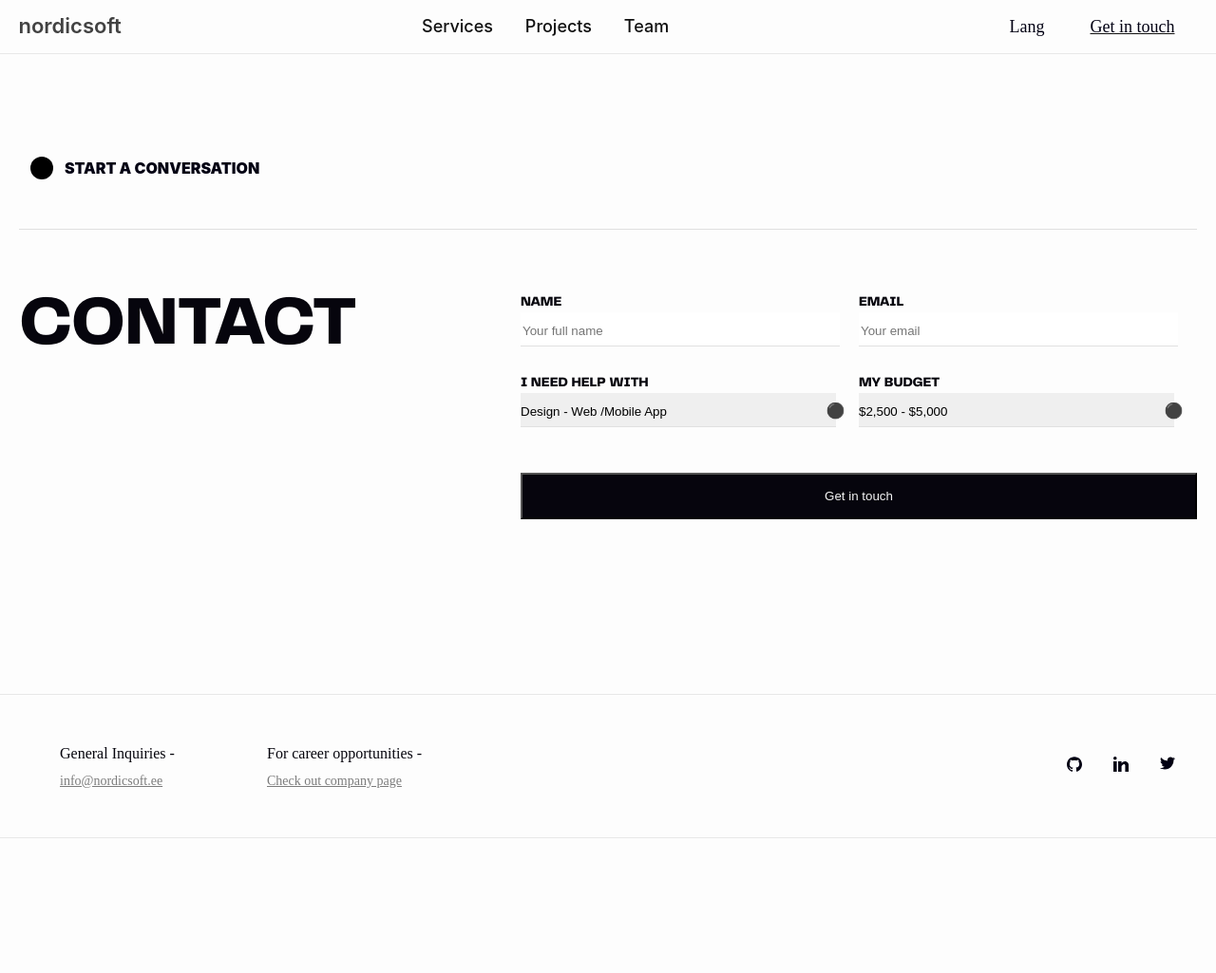
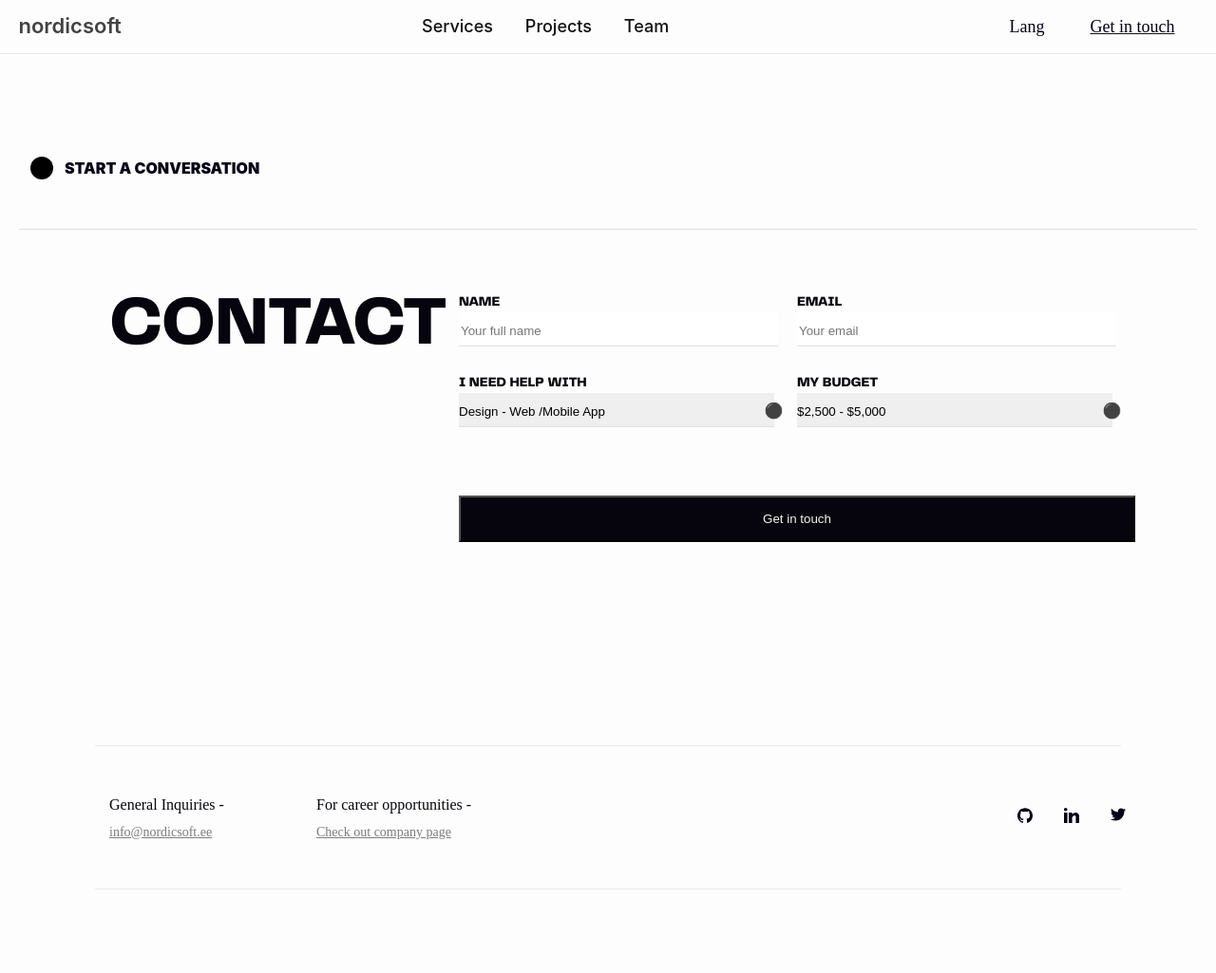
Before and after one commit to NordicSoft/landing_page_jekyll, a Jekyll site: the page built from contact.html, in a window 1280 px wide. Shown: the whole page at 95% size. Built offline with Jekyll 4.4.1, drawn with Linux system fonts in a browser that asks for light colours; some web fonts are replaced; after the commit the page ends 967 px from its top, so only the background shows below that.

Commit message:
Add responsive to contact page, fix footer layout

```diff
--- a/_includes/footer.html
+++ b/_includes/footer.html
@@ -1,6 +1,6 @@
 <footer class="site-footer h-card">
   <data class="u-url" href="{{ "/" | relative_url }}"></data>
-
+<section class="footer-main">
   <!-- <div class="wrapper"> -->
 <div class="container">
 <div class="menu-footer">
@@ -51,4 +51,5 @@
     NordicSoft is EU registered trademark of NordicSoft OÜ.<br>
     All Rights Reserved.</p></div>
   </div>
+</section>
 </footer>
--- a/_includes/footer_contact.html
+++ b/_includes/footer_contact.html
@@ -1,9 +1,9 @@
 <footer class="site-footer site-footer-contact h-card">
+<section id="footer-contact-page">
   <data class="u-url" href="{{ " /" | relative_url }}"></data>
 
   <!-- <div class="wrapper"> -->
   <div class="container">
-
     <div class="footer-contact">
       <div class="contacts">
 
@@ -15,13 +15,14 @@
         </div>
         <div class="contact-col">
           <p>For career opportunities - </p>
-          <a href="/blablabla">Check out company page</a></div>
+          <a href="/blablabla">Check out company page</a>
         </div>
       </div>
+    </div>
 
-      <div class="social-links">
-        {%- include social.html -%}
-      </div>
-
+    <div class="social-links">
+      {%- include social.html -%}
     </div>
+  </div>
+</section>
 </footer>
--- a/_includes/header.html
+++ b/_includes/header.html
@@ -4,7 +4,8 @@
     {%- assign default_paths = site.pages | map: "path" -%}
     {%- assign page_paths = site.header_pages | default: default_paths -%}
     {%- assign titles_size = site.pages | map: 'title' | join: '' | size -%}
-    <a class="site-title" rel="author" href="{{ " /" | relative_url }}">{{ site.title | escape }}</a>
+    <a class="logo"  href="{{ " /" | relative_url }}">{{ site.title | escape }}</a>
+
     <nav class="site-nav">
       <input type="checkbox" id="nav-trigger" class="nav-trigger" />
       <label for="nav-trigger">
--- a/_sass/minima/_layout.scss
+++ b/_sass/minima/_layout.scss
@@ -49,7 +49,7 @@
   position: relative;
 }
 
-.site-title {
+.logo {
   font-style: normal;
   font-weight: 600;
   font-size: 22px;
@@ -189,7 +189,6 @@
  * Site footer
  */
 .site-footer {
-  border-top: 1px solid $border-color-01;
   padding: $spacing-unit 0;
 }
 
@@ -208,7 +207,13 @@
   margin-left: 0;
 }
 
-.footer-col-wrapper,
+// .footer-contact-container{
+//   width: 100%;
+//   max-width: 1240px;
+//   display: flex;
+//   justify-content: space-between;
+//   flex-wrap: wrap;
+// }
 
 /**
  * site-footer
@@ -288,10 +293,10 @@ Footer
   max-width: 436px;
   width: 100%;
 }
-.site-footer-contact {
-  padding: 48px;
-  margin-bottom: 142px;
-  border-bottom: 1px solid $border-color-01;
+.footer-container{
+  width: 100%;
+    max-width: 1440px;
+    margin: unset;
 }
 .contacts {
   display: flex;
@@ -431,10 +436,21 @@ Footer
 /**
 *Contact form
 */
+#footer-contact-page{
+  border-bottom: 1px solid $border-color-01;
+  border-top: 1px solid $border-color-01;
+margin-left: 100px;
+margin-right: 100px;
+padding: 48px 0;
+}
 #contact-form {
   padding-top: 62px;
   padding-bottom: 184px;
+  margin: 0 100px;
+
+
 }
+
 .start-conversation {
   padding: 96px 0 40px 0;
   width: 100%;
@@ -480,6 +496,9 @@ Footer
   padding-top: 12px;
   margin-bottom: 24px;
   padding-bottom: 8px;
+}
+.form-col select {
+  margin-bottom: 24px;
 }
 .form-col select {
   border: 0;
@@ -533,6 +552,7 @@ Footer
 .contact-cols {
   display: flex;
   justify-content: space-between;
+  flex-wrap: wrap;
 }
 .contact-cols > div:first-child {
   max-width: 357px;
@@ -540,6 +560,7 @@ Footer
 .form-cols {
   display: flex;
   justify-content: space-between;
+  flex-wrap: wrap;
 }
 .contact-col {
   width: 100%;
@@ -552,6 +573,9 @@ Footer
 }
 .contact-form > .form-group {
   max-width: unset;
+}
+.contact-form select {
+  width: calc(100% - 10px);
 }
 .contact-form label {
   font-family: TelegrafBold;
@@ -653,6 +677,7 @@ Footer
 
 #get-in-touch {
   padding-bottom: 155px;
+  border-bottom: 1px solid #e8e8e8;
   a {
     font-family: Neue Montreal;
     font-style: normal;
@@ -888,6 +913,9 @@ Footer
   }
 }
 @media screen and (max-width: $on-palm) {
+  #footer-contact-page {
+    margin: 0 16px;}
+
   .project-cols svg {
     width: 100%;
   }
@@ -917,6 +945,18 @@ Footer
     font-size: 42px;
     padding-bottom: 120px;
   }
+  .contact-title {
+    font-size: 56px;
+  }
+  .contacts {
+    flex-wrap: wrap;
+  }
+  #contact-form {
+  margin: 0 5px;
+  padding-bottom: 59px;
+  }
+
+
 }
 @media screen and (min-width: $on-palm) {
   .container {
--- a/contact.html
+++ b/contact.html
@@ -36,6 +36,9 @@ permalink: /contact/
                                 <option>Gitlab</option>
                                 <option>Bitbucket</option>
                             </select>
+                            <!-- <svg height="10" width="10">
+                                <circle cx="24" cy="24" r="5" fill="black" />
+                            </svg> -->
                         </div>
                         <div class="form-col">
 
```
Also changed, not shown: assets/minima-social-icons.svg, screenshot.png (deleted).
